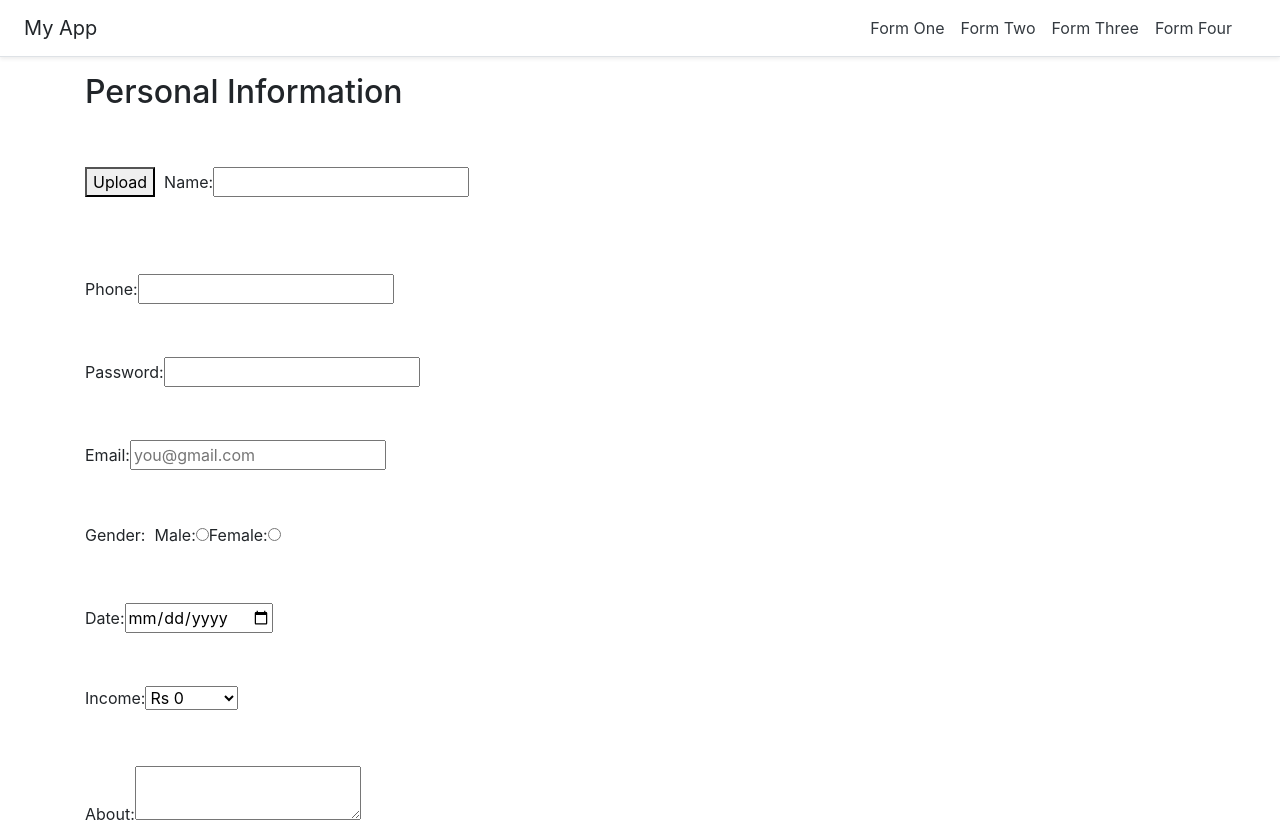
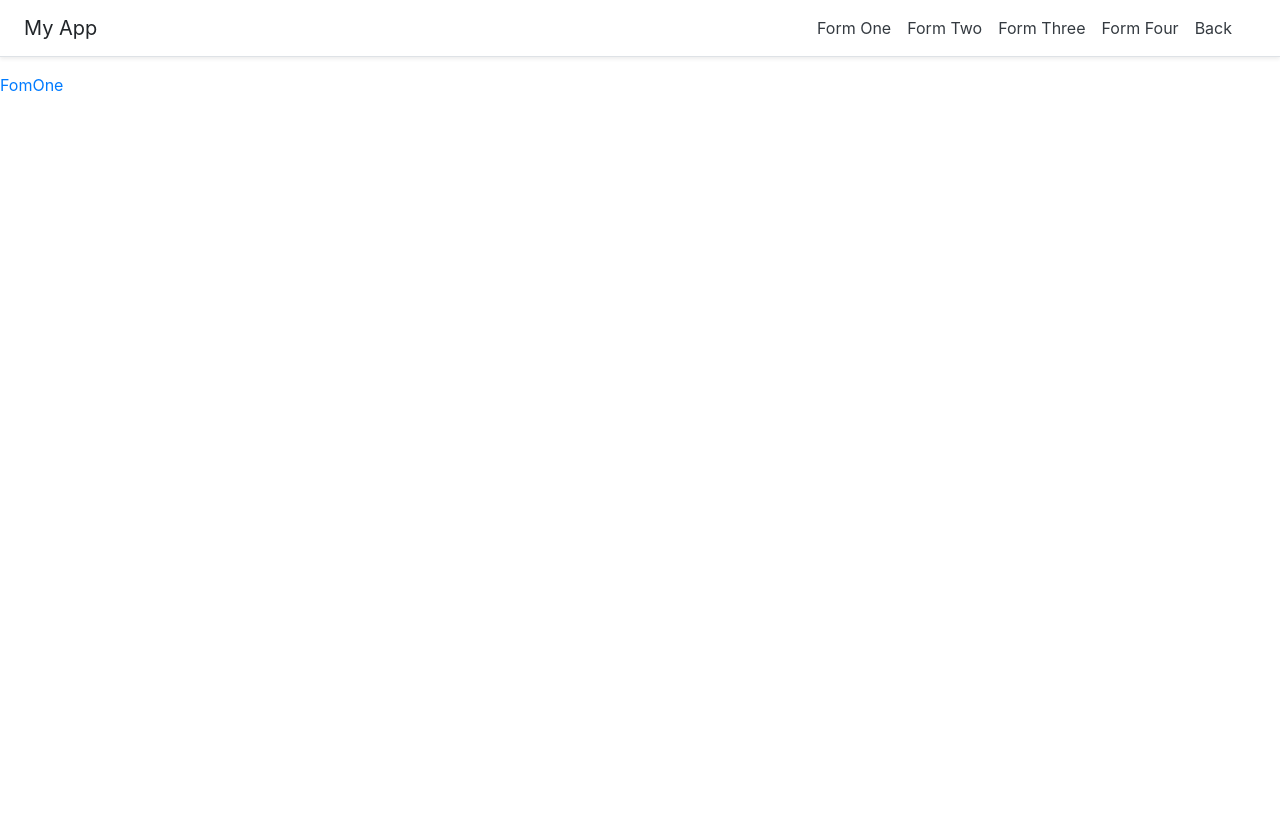
Before and after one commit to Zankar1992/07forms, a React (Create React App) app: page /back in a window 1280 px wide. Shown: the top 822 px of the page. After the commit the page ends 800 px from the top, so only its background shows below. Built offline with nearby package versions, Linux system fonts and the light colour scheme.

Commit message:
backpage

```diff
--- /dev/null
+++ b/src/Back.js
@@ -0,0 +1,30 @@
+import React, { useState } from 'react';
+import { Link, Redirect } from 'react-router-dom';
+
+const Back = (props) => {
+  const [redir, setRedir] = useState(false);
+  console.log(props)
+
+  const redirect = () => {
+    if (redir) {
+      return (
+        <Redirect to="/" />
+      )
+    }
+  }
+
+  return (
+    <>
+      {redirect()}
+      <Link to="/formone">
+        FomOne
+      </Link>
+       {/* <hr />
+      <Link
+        onClick={()=>setRedir(true)}>
+      </Link> */}
+    </>
+  )
+}
+
+export default Back;
--- a/src/Header.js
+++ b/src/Header.js
@@ -11,6 +11,7 @@ const Header = () => {
         <Link className="p-2 text-dark" to="/formtwo">Form Two</Link>
         <Link className="p-2 text-dark" to="/formthree">Form Three</Link>
         <Link className="p-2 text-dark" to="/formfour">Form Four</Link>
+        <Link className="p-2 text-dark" to="/back">Back</Link>
       </nav>
     </div>
   )
--- a/src/Routes.js
+++ b/src/Routes.js
@@ -1,4 +1,4 @@
-import React,{ Component} from 'react'
+import React,{ Component } from 'react'
 import { BrowserRouter, Route, Switch } from 'react-router-dom';
 
 import Header from './Header';
@@ -6,6 +6,7 @@ import FormOne from './FormOne';
 import FormTwo from './FormTwo';
 import FormThree from './FormThree';
 import FormFour from './FormFour';
+import Back from './Back';
 
 class Routes extends Component {
   render(){
@@ -13,10 +14,11 @@ class Routes extends Component {
       <BrowserRouter>
         <Header/>
         <Switch>
+          <Route path="/back" component={Back}/>
           <Route path="/formfour" component={FormFour}/>
           <Route path="/formthree" component={FormThree}/>
           <Route path="/formtwo" component={FormTwo}/>
-          <Route path="/" component={FormOne}/>
+          <Route exact path="/" component={FormOne}/>
         </Switch>
       </BrowserRouter>
     )
```
Also changed, not shown: 1 other file (tests, documents, lock files or other folders).
